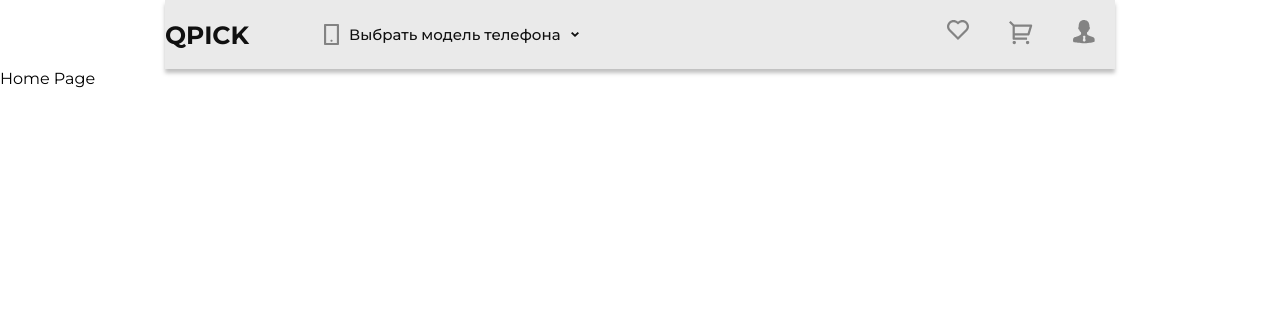
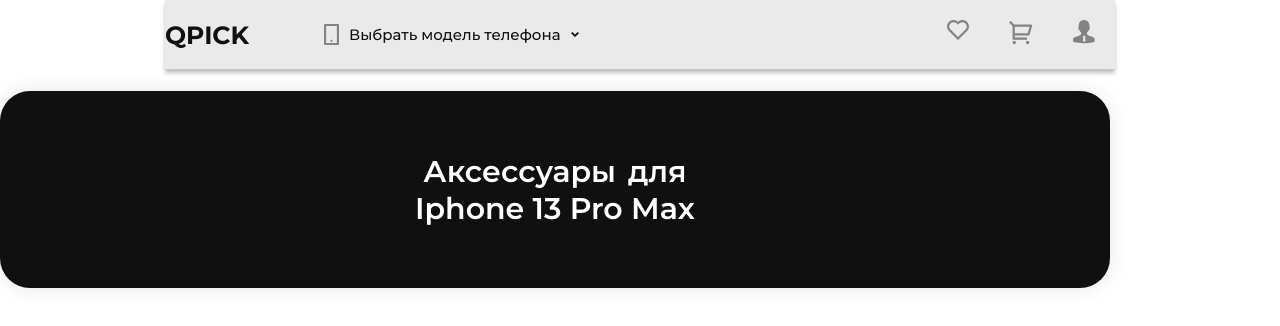
Before and after one commit to beks2995/market, a React (Create React App) app: page / in a window 1280 px wide. Shown: the top 326 px of the page. Built offline with nearby package versions, Linux system fonts and the light colour scheme; no server answers; the database is empty.

Commit message:
Добавление Firebase и первая секция

```diff
--- a/package.json
+++ b/package.json
@@ -3,6 +3,8 @@
   "version": "0.1.0",
   "private": true,
   "dependencies": {
+    "@firebase/app-types": "^0.9.2",
+    "@firebase/firestore": "^4.6.2",
     "@testing-library/jest-dom": "^5.17.0",
     "@testing-library/react": "^13.4.0",
     "@testing-library/user-event": "^13.5.0",
--- a/src/App.tsx
+++ b/src/App.tsx
@@ -3,6 +3,7 @@
 import Register from './pages/Register';
 import Login from './pages/Login'
 import { BrowserRouter as Router, Route, Routes } from 'react-router-dom';
+import Home from './pages/home';
 
 const App: React.FC = () => {
   return (
@@ -10,7 +11,7 @@
       <div>
         <Header /> {/* Adding the Header to the App component */}
         <Routes>
-          <Route path="*" element={<div>Home Page</div>} />
+          <Route path="*" element={<Home/>} />
           <Route path="/about" element={<div>About Page</div>} />
           <Route path="/contact" element={<div>Contact Page</div>} />
           <Route path="/cart" element={<div>Cart Page</div>} />
--- /dev/null
+++ b/src/firebase/firestore.ts
@@ -0,0 +1,21 @@
+import { initializeApp } from "firebase/app";
+import { getFirestore } from "firebase/firestore";
+
+// TODO: Replace the following with your app's Firebase project configuration
+// See: https://support.google.com/firebase/answer/7015592
+const firebaseConfig = {
+    apiKey: "AIzaSyDRmQha6WlrqUvbSlkKp5dXMSwUrEkgeOE",
+    authDomain: "market-51d48.firebaseapp.com",
+    databaseURL: "https://market-51d48-default-rtdb.asia-southeast1.firebasedatabase.app",
+    projectId: "market-51d48",
+    storageBucket: "market-51d48.appspot.com",
+    messagingSenderId: "232919272449",
+    appId: "1:232919272449:web:68862e13635832dabb4400"
+};
+
+// Initialize Firebase
+const app = initializeApp(firebaseConfig);
+
+
+// Initialize Cloud Firestore and get a reference to the service
+export const db = getFirestore(app);
--- /dev/null
+++ b/src/pages/home/Home.tsx
@@ -0,0 +1,37 @@
+import React from "react";
+import { db } from "../../firebase/firestore";
+import { useEffect } from "react";
+import { collection, query, onSnapshot } from "firebase/firestore";
+import './Homepage.css'
+
+const Home: React.FC  = () => {
+    useEffect (() => {
+        const q = query(collection(db, "products/product_id/headphones"));
+        const unsubscribe = onSnapshot (q, (querySnapshot) => {
+            const arr:any = [];
+            querySnapshot.forEach((doc) => {
+                arr.push(doc.data());
+            });
+            console.log(arr);
+        });
+        return () => unsubscribe()
+
+    }, [])
+    return (
+        <main>
+            <section>
+                <div className="top">
+                    <div className="top__text">
+                        <div className="top__text-title">
+                            <h1  className="top__text-h1">Аксессуары</h1>
+                            <p  className="top__text-p">для </p>
+                        </div>
+                        <p className="top__text-sub">Iphone 13 Pro Max</p>
+                    </div>
+                    {/* <img src="../../../images/iPhone-13-Pro-Max-silver-1000x1000 1.jpg" alt="phone" /> */}
+                </div>
+            </section>
+        </main>
+    )
+}
+export default Home
--- /dev/null
+++ b/src/pages/home/Homepage.css
@@ -0,0 +1,25 @@
+.top{
+    display: flex;
+    border-radius: 30px;
+    width: 1110px;
+    height: 197px;
+    justify-content: center;
+    align-items: center;
+    box-shadow: 0 0 20px 0 rgba(0, 0, 0, 0.1);
+    background: #101010;
+    margin-top: 22px;
+}
+.top__text{
+    color: #fff;
+    font-weight: 600;
+    font-size: 30px;
+}
+.top__text-title{
+    display: flex;
+    gap: 12px;
+    justify-content: center;
+}
+.top__text-h1{
+    font-weight: 600;
+    font-size: 30px;
+}
--- /dev/null
+++ b/src/pages/home/index.ts
@@ -0,0 +1,3 @@
+
+import Home from "./Home";
+export default Home
```
Also changed, not shown: images/iPhone-13-Pro-Max-silver-1000x1000 1.jpg (added), 1 other file (tests, documents, lock files or other folders).
